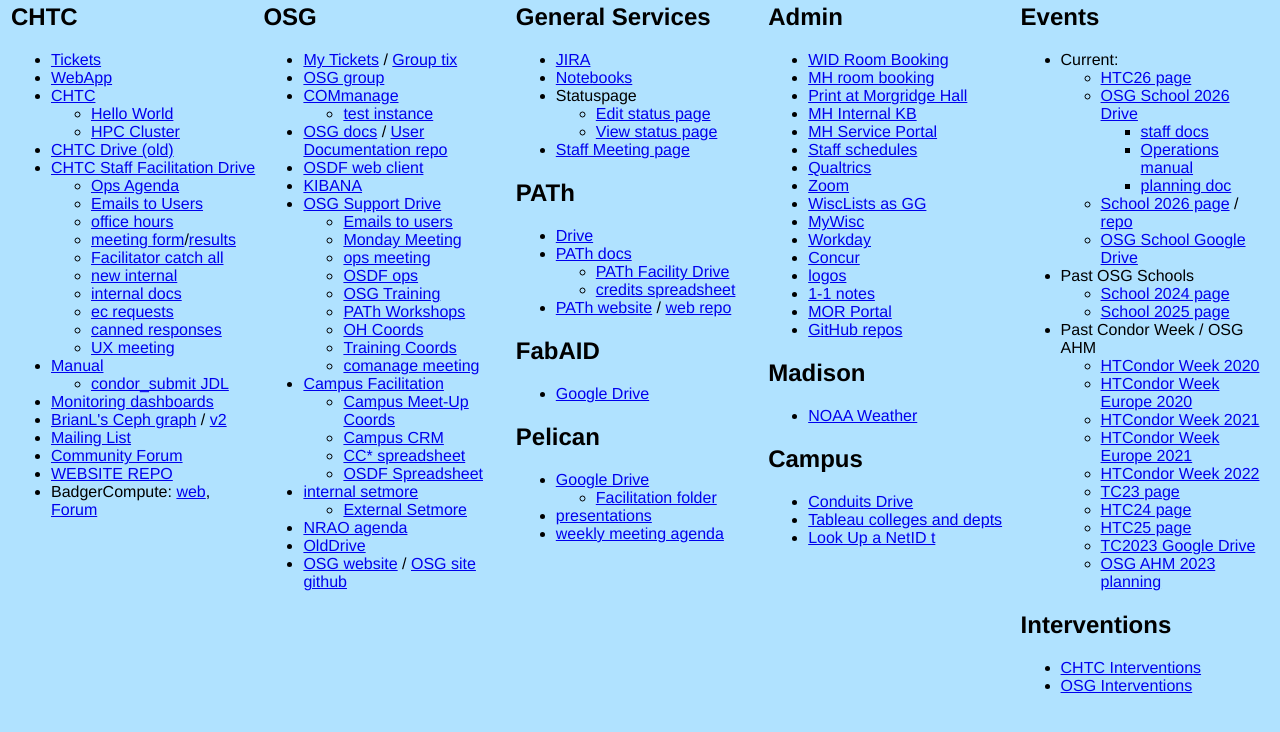
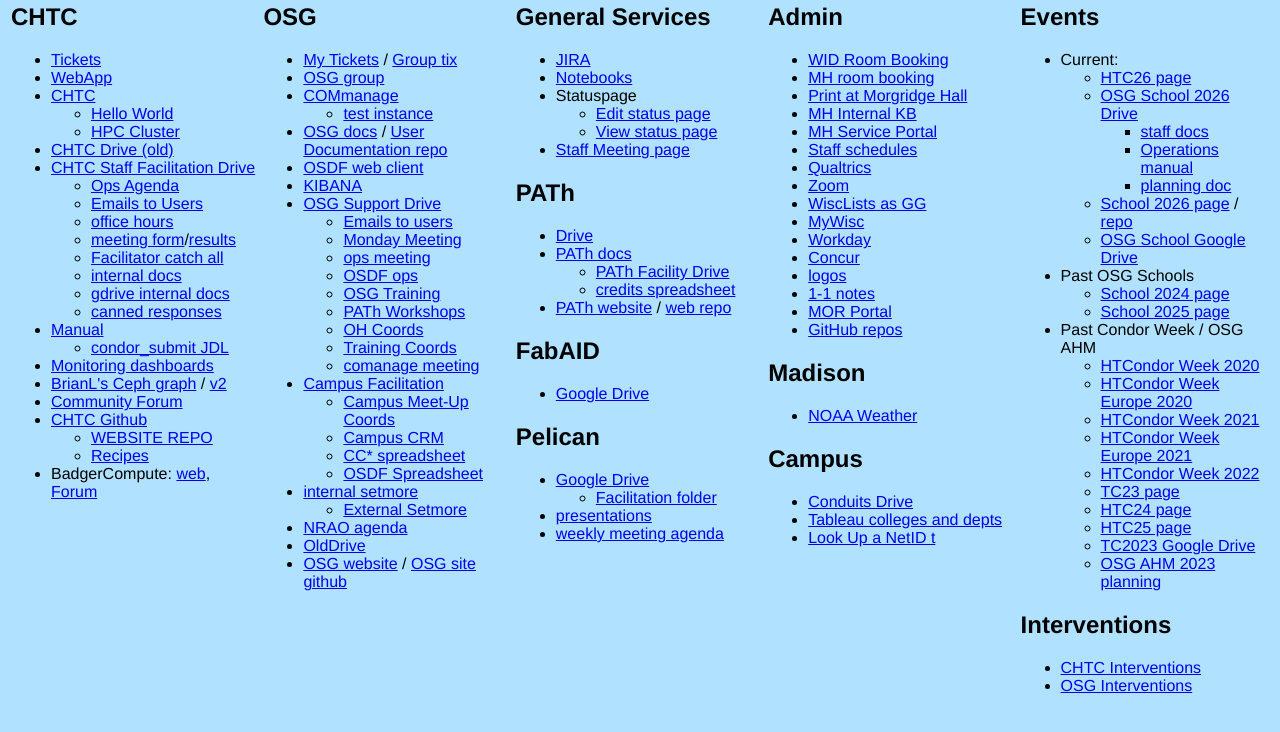
Before and after one commit to ChristinaLK/dashboard, a plain HTML site: page index.html in a window 1280 px wide. Shown: the part 66-798 px from the top of the page. Drawn offline with Linux system fonts and the light colour scheme.

Commit message:
CHTC link changes

```diff
--- a/index.html
+++ b/index.html
@@ -31,11 +31,11 @@
 	<li><a href="https://docs.google.com/forms/d/e/1FAIpQLSdvOmNomLttEp4jCDBQ50Be5DLavXjWFOf7lPp758aeq-ozjA/viewform">meeting form</a>/<a href="https://docs.google.com/spreadsheets/d/17ltvatXzw8wbfxHZejmtCkulFnS7coEvJEHMOLcKidw/edit?resourcekey=&gid=1016493634#gid=1016493634">results</a></li>
 	<!--<li><a href="https://drive.google.com/drive/u/0/folders/1O9UBq1iFGGDD0oMFVROI4y2jMrSgQ5Nr">GPU Drive</a></li>-->
 		<li><a href="https://docs.google.com/document/d/1YgBxNzVeLVKSEHNwQM5N21cpLNIpmcbH0XvkRJFvURs/">Facilitator catch all</a></li>
-		<li><a href="https://rcf-docs.chtc.chtc.io/">new internal</a></li>
-		<li><a href="https://drive.google.com/drive/u/0/folders/1rtSV2ddLXGVfKYFJa0VD9IvQW4g2H7UH">internal docs</a></li>
-		<li><a href="https://docs.google.com/spreadsheets/d/14cVT-VXY-9gO03R49f3YsPMPf9ekZGMs_o3XpJ3TZ34/edit#gid=0">ec requests</a></li>
+		<li><a href="https://rcf-docs.chtc.chtc.io/">internal docs</a></li>
+		<li><a href="https://drive.google.com/drive/u/0/folders/1rtSV2ddLXGVfKYFJa0VD9IvQW4g2H7UH">gdrive internal docs</a></li>
+		<!--<li><a href="https://docs.google.com/spreadsheets/d/14cVT-VXY-9gO03R49f3YsPMPf9ekZGMs_o3XpJ3TZ34/edit#gid=0">ec requests</a></li>-->
 		<li><a href="https://github.com/CHTC/facilitation-canned-responses">canned responses</a></li>
-		<li><a href="https://docs.google.com/document/d/1hvKUCPzFrdnK_DwscBK_au9pJVM-siilx5lFzC79PqA/edit">UX meeting</a></li>
+		<!--<li><a href="https://docs.google.com/document/d/1hvKUCPzFrdnK_DwscBK_au9pJVM-siilx5lFzC79PqA/edit">UX meeting</a></li>-->
 		</ul>
 	</li>
 	<li><a href="https://htcondor.readthedocs.io/en/latest/index.html">Manual</a>
@@ -49,11 +49,15 @@
 	<!--<li><a href="https://chtc-slurm-xdmod.chtc.chtc.io/">XDMod</a></li>-->
 	<!--<li><a href="http://grafana.chtc.wisc.edu/">Grafana</a></li>-->
 	<!--<li><a href="http://monitor.chtc.wisc.edu/uw_condor_usage/usage1.shtml">Pool Reports</a></li>-->
-	<li><a href="https://lists.cs.wisc.edu/mailman/admin/chtc-users">Mailing List</a></li>
+	<!--<li><a href="https://lists.cs.wisc.edu/mailman/admin/chtc-users">Mailing List</a></li>-->
 	<li><a href="https://community.chtc.wisc.edu/">Community Forum</a></li>
 <!--	<li><a href="https://docs.google.com/spreadsheets/d/1ReEnkDW_WS1TsGaQ03dgpXZ1s40m3jf1eawg1e9UFEA/edit#gid=0">Bugs</a></li>-->
 <!--	<li><a href="https://docs.google.com/document/d/19Z4In-WlZaKT7oaGejuG7EvAn5WGAvEc9uqTQ6YhjJg/edit#">Ops Agenda</a></li>-->
-	<li><a href="https://github.com/CHTC/chtc-website-source">WEBSITE REPO</a></li>
+	<li><a href="https://github.com/CHTC">CHTC Github</a> <ul>
+	    <li><a href="https://github.com/CHTC/chtc-website-source">WEBSITE REPO</a></li>
+	    <li><a href="https://github.com/CHTC/recipes">Recipes</a></li>
+		</ul>
+	</li>
 	<li>BadgerCompute: <a href="https://badgercompute.wisc.edu/">web</a>, <a href="https://community.badgercompute.wisc.edu/">Forum</a></li>
 	</ul>
 
```
